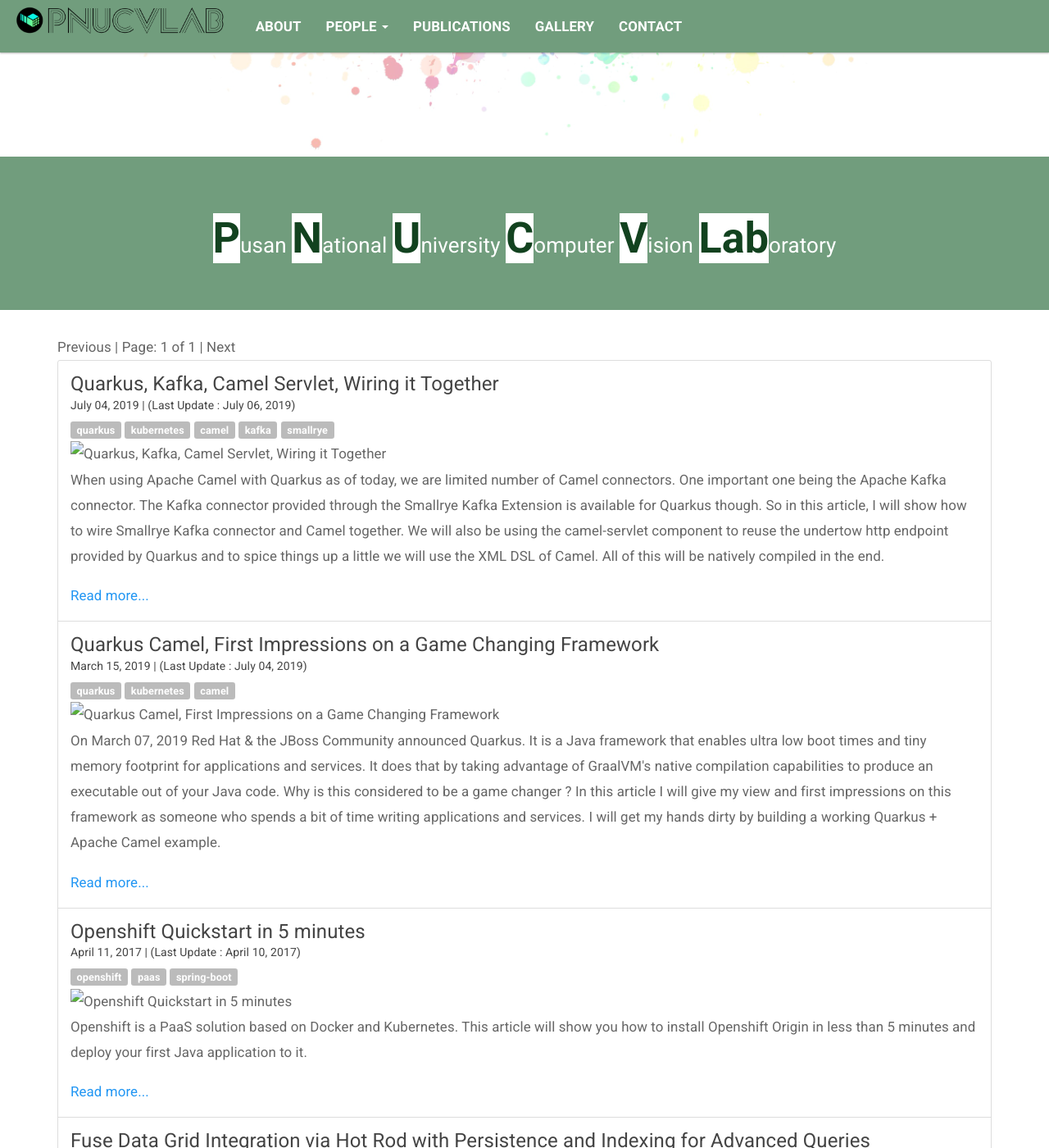
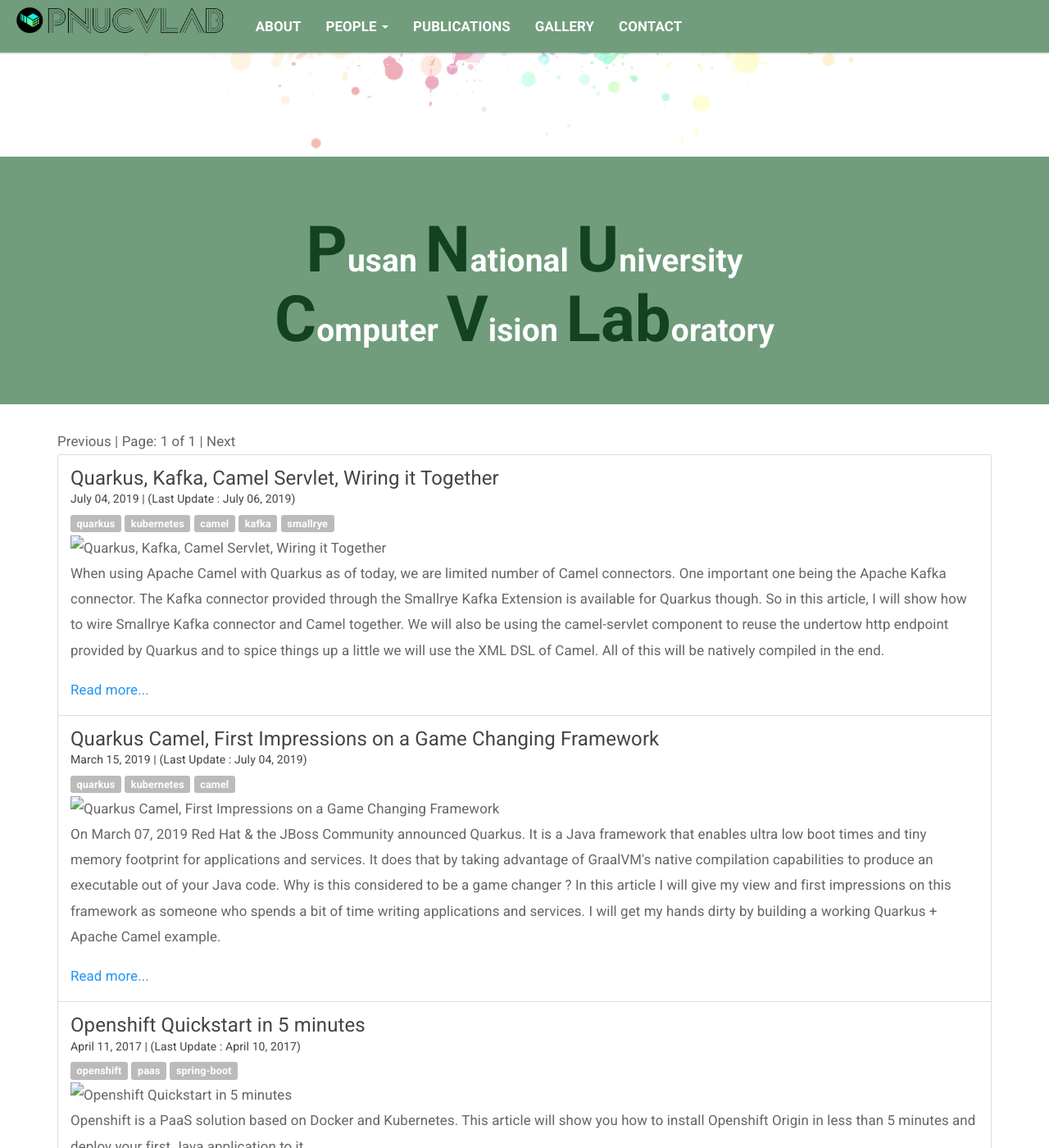
Before and after one commit to pnucvlab/pnucvlab.github.io, a Jekyll site: the page built from index.html, in a window 1280 px wide and 1400 px high, scrolled down 409 px. Shown: the whole window at 82% size. Built offline with Jekyll 4.4.1, drawn with Linux system fonts in a browser that asks for light colours; the list of posts is cut into pages by our own code.

Commit message:
modify title and logo

```diff
--- a/_layouts/default.html
+++ b/_layouts/default.html
@@ -9,7 +9,7 @@
         <h1 class="jumbotron-title">
           <span class="highlight">P</span>usan
           <span class="highlight">N</span>ational
-          <span class="highlight">U</span>niversity
+          <span class="highlight">U</span>niversity<br>
           <span class="highlight">C</span>omputer
           <span class="highlight">V</span>ision
           <span class="highlight">Lab</span>oratory
--- a/assets/css/main.css
+++ b/assets/css/main.css
@@ -39,11 +39,13 @@
 
 .jumbotron h1 {
 	color: white;
-	font-size: 2em;
+	font-size: 3em;
 	text-align: center;
+	font-weight: bold;
 }
 
 .jumbotron h1 .highlight {
+	background: #719d7d;
 	color: #12421f;
 	font-size: 2em;
 	font-weight: bold;
@@ -94,11 +96,10 @@
 .navbar-default .navbar-brand .logo {
 	height: 50px;
 	width: auto;
-	transition: opacity 0.3s ease;
 }
 
 .navbar-default .navbar-brand .logo:hover {
-	opacity: 0.7;
+	opacity: 0.5;
 	color: #ffffff;
 }
 
```
